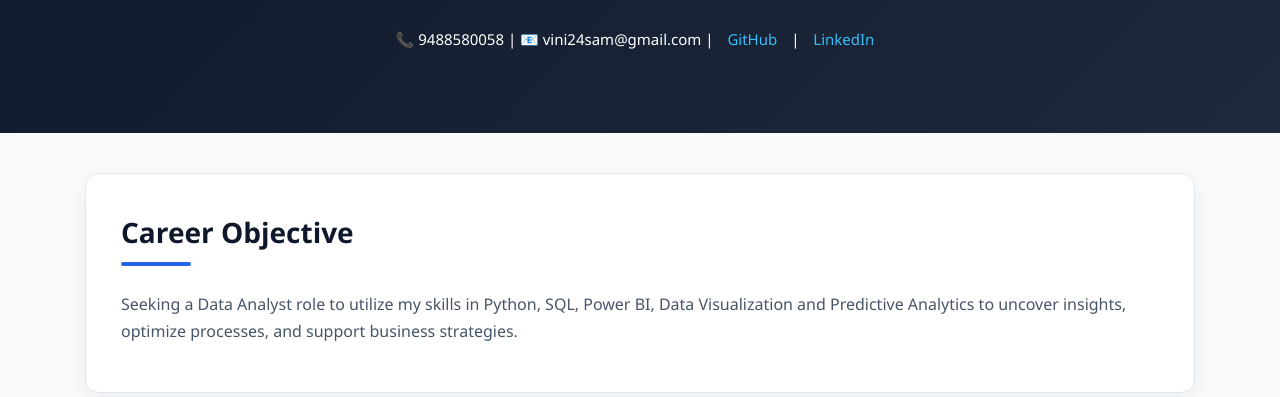
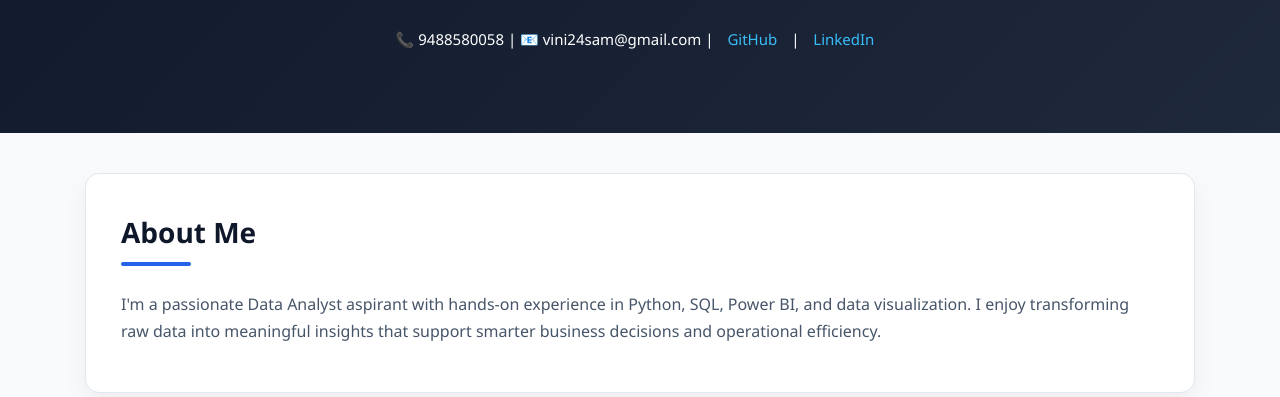
Before and after one commit to Vini123vini/My-portfolio, a plain HTML site: page index.html in a window 1280 px wide. Shown: the part 403-800 px from the top of the page. Drawn offline with Linux system fonts and the light colour scheme.

Commit message:
Updated index.html

```diff
--- a/index.html
+++ b/index.html
@@ -205,10 +205,9 @@
 
     <!-- OBJECTIVE -->
     <section>
-      <h2>Career Objective</h2>
+      <h2>About Me</h2>
       <p>
-        Seeking a Data Analyst role to utilize my skills in Python, SQL, Power BI, Data Visualization and Predictive Analytics
-        to uncover insights, optimize processes, and support business strategies.
+        I'm a passionate Data Analyst aspirant with hands-on experience in Python, SQL, Power BI, and data visualization. I enjoy transforming raw data into meaningful insights that support smarter business decisions and operational efficiency.
       </p>
     </section>
 
```
